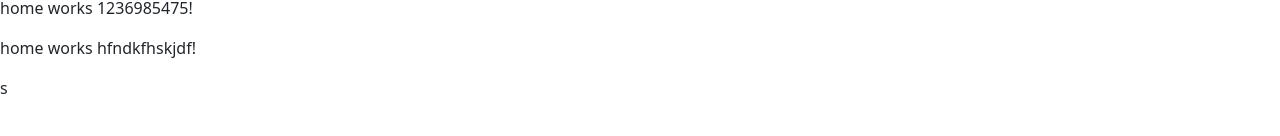
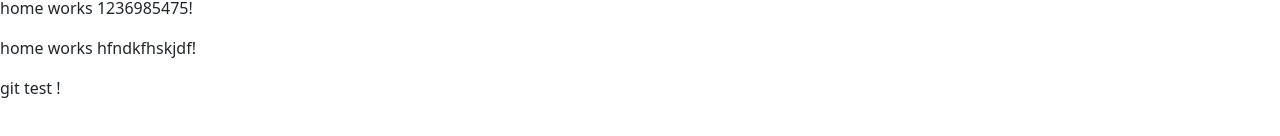
Before and after one commit to buddhiridmal/webAngular, an Angular app: page / in a window 1280 px wide. Shown: the part 180-316 px from the top of the page. Built offline with nearby package versions, Linux system fonts and the light colour scheme.

Commit message:
git test

```diff
--- a/src/app/home/home.component.html
+++ b/src/app/home/home.component.html
@@ -3,4 +3,4 @@
 <p>home works 123456!</p>
 <p>home works 1236985475!</p>
 <p>home works hfndkfhskjdf!</p>
-s
+<p>git test !</p>
```
